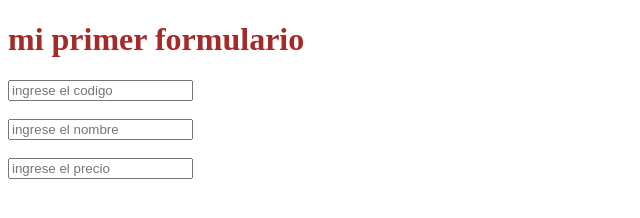
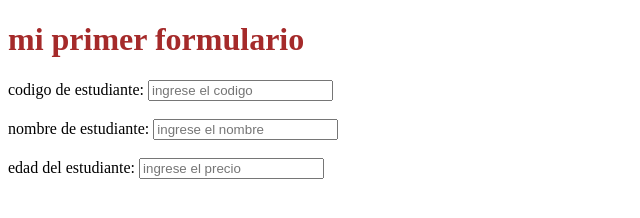
Before and after one commit to anderson370/rujido-1-, a plain HTML site: page index.html in a window 1280 px wide. Shown: the whole page, without its empty margins (0-640 px from the left). Drawn offline with Linux system fonts and the light colour scheme.

Commit message:
Add files via upload

```diff
--- a/index.html
+++ b/index.html
@@ -8,8 +8,11 @@
 <body>
     <form action="">
         <h1 style="color: brown;">mi primer formulario </h1>
+        <label for="codigo">codigo de estudiante:</label>
         <input type="text" name="codigo" id="codigo" placeholder="ingrese el codigo"> <br><br>
+        <label for="nombre">nombre de estudiante:</label>
         <input type="text" name="nombre" id="nombre" placeholder="ingrese el nombre"> <br><br>
+        <label for="edad">edad del estudiante:</label>
         <input type="text" name="precio" id="precio" placeholder="ingrese el precio"> <br><br>
    </form>
 
```
